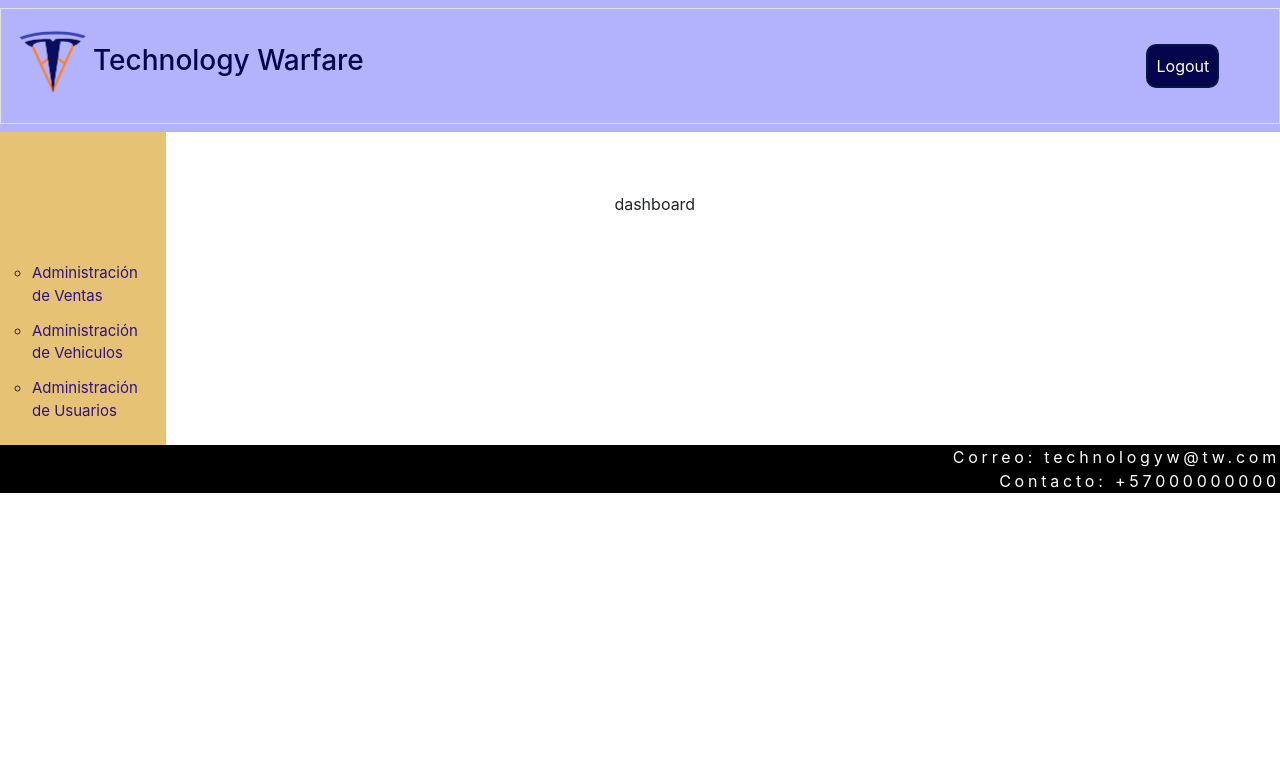
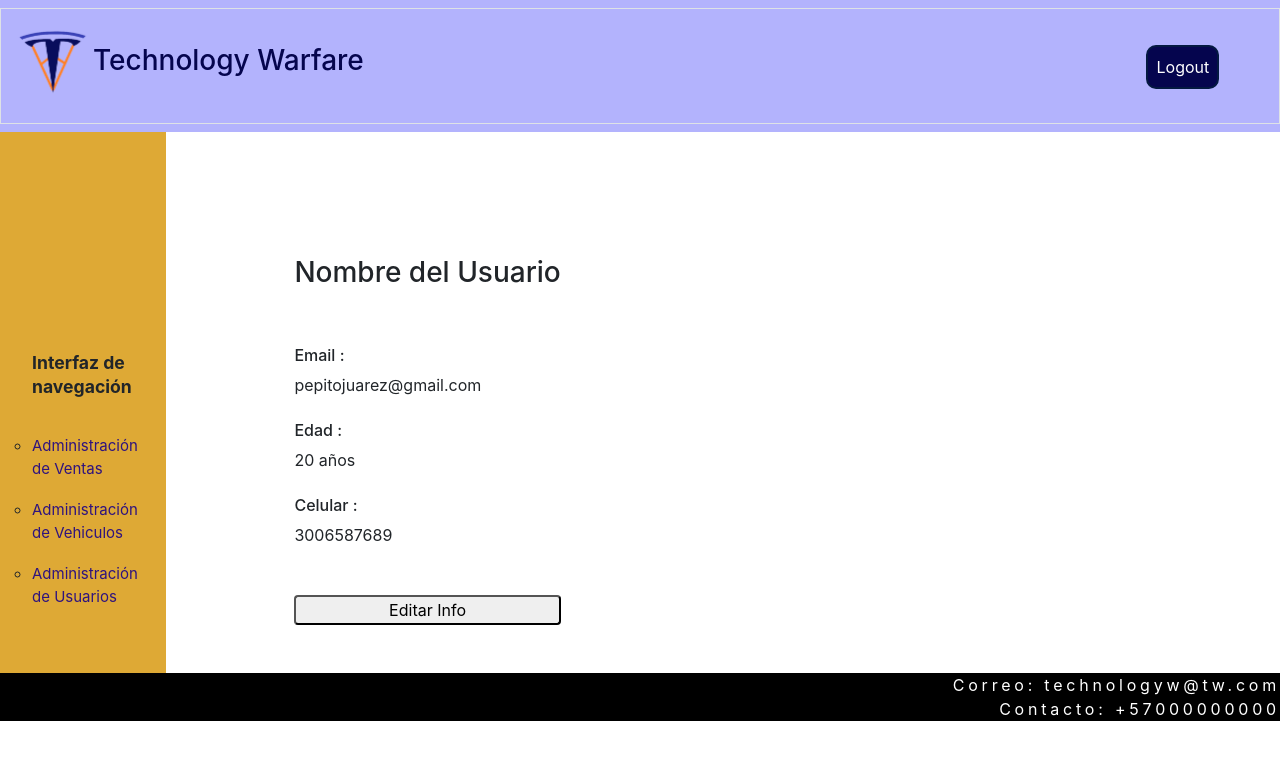
Before and after one commit to Technology-Warfare/Project-ciclo3, a React (Create React App) app in the folder tesla/: page /dashboard in a window 1280 px wide. Shown: the top 760 px of the page. Built offline with nearby package versions, Linux system fonts and the light colour scheme.

Commit message:
modificaciones de paddings, creación interfaz dashboard y cambio de fondos

```diff
--- a/tesla/src/Pages/dashboard.js
+++ b/tesla/src/Pages/dashboard.js
@@ -10,8 +10,12 @@ const dashboard = () => {
             <NavbarPrivado />
                 <div className="flex">
                     <Sidebar/>
-                    <div className="content">
-                        dashboard
+                    <div className="content justify-content-between d-flex flex-column pb-5">
+                        <div className='title'><h3>Nombre del Usuario</h3></div>
+                        <div className='pt-5 pb-4'><h6>Email :</h6> pepitojuarez@gmail.com</div>
+                        <div className='pb-4'><h6>Edad :</h6> 20 años</div>
+                        <div className='pb-5'><h6>Celular :</h6> 3006587689</div>
+                        <button className='rounded '>Editar Info</button>
                     </div>
                 </div>
             <Footer/>
--- a/tesla/src/Pages/styles/dashboard.css
+++ b/tesla/src/Pages/styles/dashboard.css
@@ -4,8 +4,8 @@
 }
 
 .content{
-    padding-top: 15%;
-    margin-left: 35%;
+    padding-top: 20%;
+    margin-left: 10%;
 }
 
 @media screen and (max-width:600px) {
--- a/tesla/src/Pages/styles/sidebar.css
+++ b/tesla/src/Pages/styles/sidebar.css
@@ -1,8 +1,8 @@
 .sidebar{
     width: 13%;
-    padding-top: 20%;
+    padding-top: 25%;
     text-align: center;
-    background-color: rgba(212, 151, 18, 0.582);
+    background-color: rgba(219, 160, 32, 0.904);
     height: auto;
 }
 
@@ -10,15 +10,16 @@ ul{
     list-style:circle;
     text-align: left;
     padding-right: 5%;
+    padding-top: 4%;
 }
 
 .liu:hover{
     color: black;
-    font-size: 17px;
+    font-size: 16px;
 }
 
 .liu{
-    padding-top: 5%;
+    padding-top: 10%;
     height: 100%;
     padding-bottom: 5%;
     color: rgb(47, 19, 126);
--- a/tesla/src/Pages/styles/vehiculos.css
+++ b/tesla/src/Pages/styles/vehiculos.css
@@ -1,6 +1,6 @@
 .content-vehiculos{
-    margin-left: auto;
-    margin-right: auto;
+    margin-left: 8%;
+    margin-right: 8%;
     margin-top: 15%;
     padding-bottom: 5%;
     width: 84%;
--- a/tesla/src/Pages/styles/ventas.css
+++ b/tesla/src/Pages/styles/ventas.css
@@ -1,6 +1,6 @@
 .content-ventas{
-    margin-left: auto;
-    margin-right: auto;
+    margin-left: 8%;
+    margin-right: 8%;
     margin-top: 15%;
     padding-bottom: 5%;
     width: 84%;
--- a/tesla/src/Pages/vehiculos.js
+++ b/tesla/src/Pages/vehiculos.js
@@ -14,7 +14,7 @@ const vehiculos = () => {
             <div className="flex">
                 <Sidebar />
                 <div className="content-vehiculos">
-                    <h1 className="title">MODULO ADMINISTRADOR DE VEHICULOS</h1>
+                    <h1 className="title">Módulo Administrador de Vehículos</h1>
 
                     <ul className="nav nav-pills mb-3" id="pills-tab" role="tablist">
                         <li className="nav-item" role="presentation">
--- a/tesla/src/components/Sidebar.js
+++ b/tesla/src/components/Sidebar.js
@@ -5,8 +5,9 @@ import '../Pages/styles/sidebar.css';
 const Sidebar = () => {
     return (
         <div className="sidebar">
-            <ul>
-                <li>
+            <ul className='mt-4'>
+                <block className=' h5'>Interfaz de navegación</block>
+                <li className='mt-4'>
                     <Link to="/dashboard/ventas" style={{ textDecoration: 'none'}}><div className='liu'>Administración de Ventas</div></Link>
                 </li>
                 <li>
```
